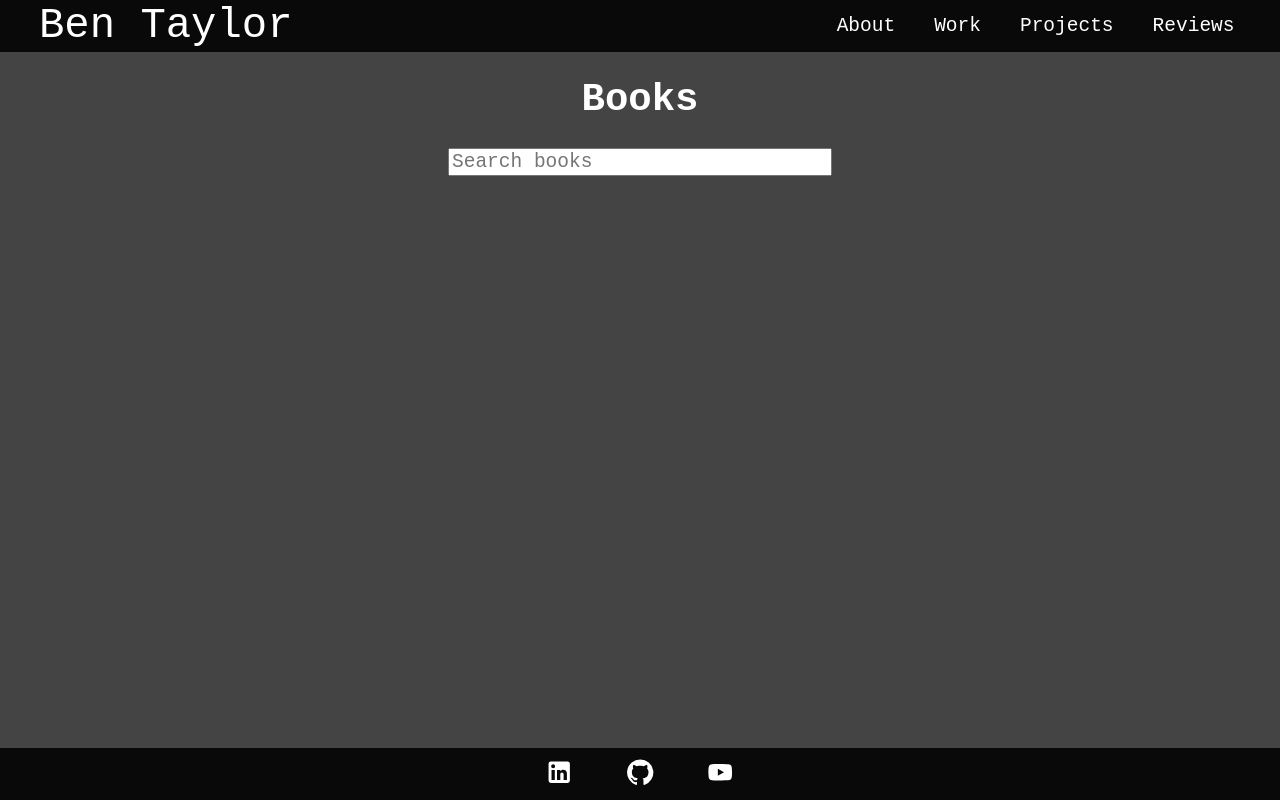
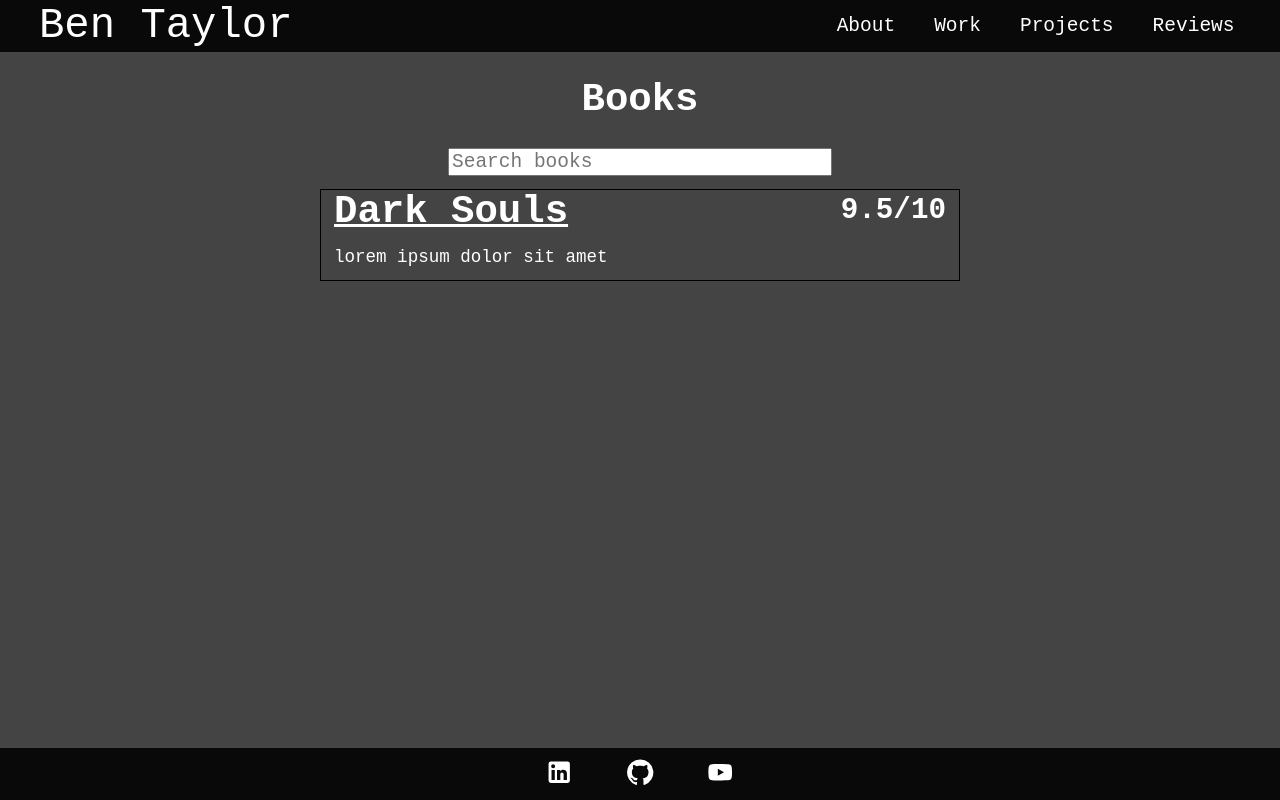
Before and after one commit to BenTaylor25/WebPortfolio2023, a React (Vite) app in the folder web-portfolio-2023/: page /WebPortfolio2023/reviews/books in a window 1280 px wide. Built offline with nearby package versions, Linux system fonts and the light colour scheme.

Commit message:
review template

```diff
--- /dev/null
+++ b/web-portfolio-2023/src/components/Reviews/Review.scss
@@ -0,0 +1,29 @@
+
+article.review {
+    width: 50vw;
+    margin-left: 25vw;
+    margin-top: 1rem;
+    border: 1px solid black;
+
+    header {
+        display: flex;
+        align-items: center;
+
+        h1 {
+            margin-top: 0;
+            margin-left: 1rem;
+            text-align: left;
+        }
+
+        h2 {
+            margin-top: 0;
+            margin-right: 1rem;
+            text-align: right;
+        }
+    }
+
+    p {
+        margin: 1rem;
+        text-align: left;
+    }
+}
--- /dev/null
+++ b/web-portfolio-2023/src/components/Reviews/Review.tsx
@@ -0,0 +1,23 @@
+import "./Review.scss"
+
+export type ReviewProps = {
+    name: string;
+    link: string;
+    rating: string;
+    review: string;
+}
+
+export default function Review(props : ReviewProps) {
+
+    return (
+        <article className="review">
+            <header>
+                <h1><a href={props.link}>{props.name}</a></h1>
+                <h2>{props.rating}</h2>
+            </header>
+            <p>
+                {props.review}
+            </p>
+        </article>
+    );
+}
--- a/web-portfolio-2023/src/components/pages/ReviewsPage.tsx
+++ b/web-portfolio-2023/src/components/pages/ReviewsPage.tsx
@@ -1,3 +1,5 @@
+import Review from "../Reviews/Review";
+import { ReviewProps } from "../Reviews/Review";
 import "./ReviewsPage.scss"
 
 type Props = {
@@ -5,6 +7,15 @@ type Props = {
 }
 
 export default function ReviewPage({page}: Props) {
+
+    let reviews: ReviewProps[] = [
+        {
+            name: "Dark Souls",
+            link: "https://en.wikipedia.org/wiki/Dark_Souls",
+            rating: "9.5/10",
+            review: "lorem ipsum dolor sit amet"
+        }
+    ]
 
     return (
         <main className="reviews-page">
@@ -14,6 +25,8 @@ export default function ReviewPage({page}: Props) {
                 type="text"
                 placeholder={`Search ${page}`}
             />
+
+            <Review {...reviews[0]} />
         </main>
     );
 }
```
